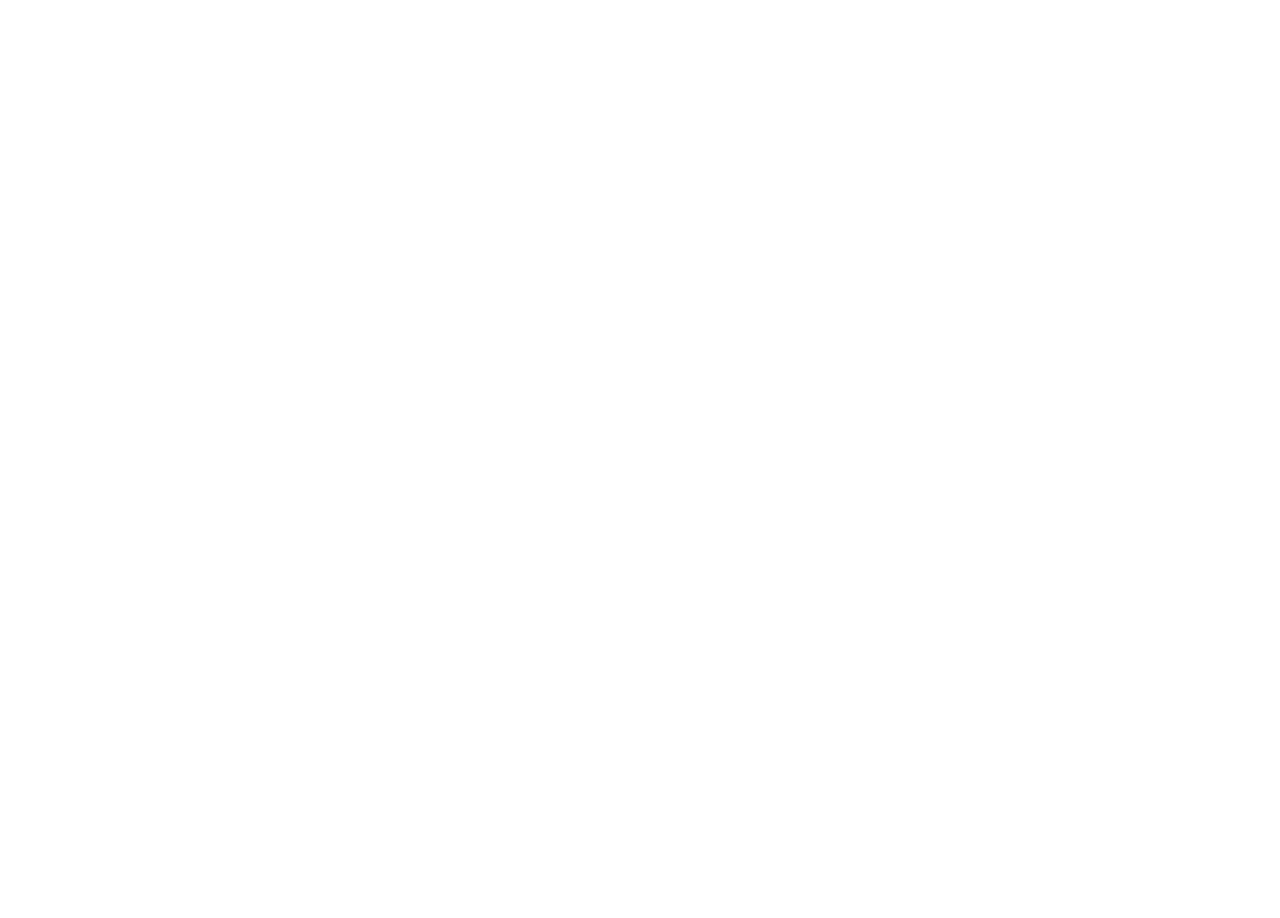
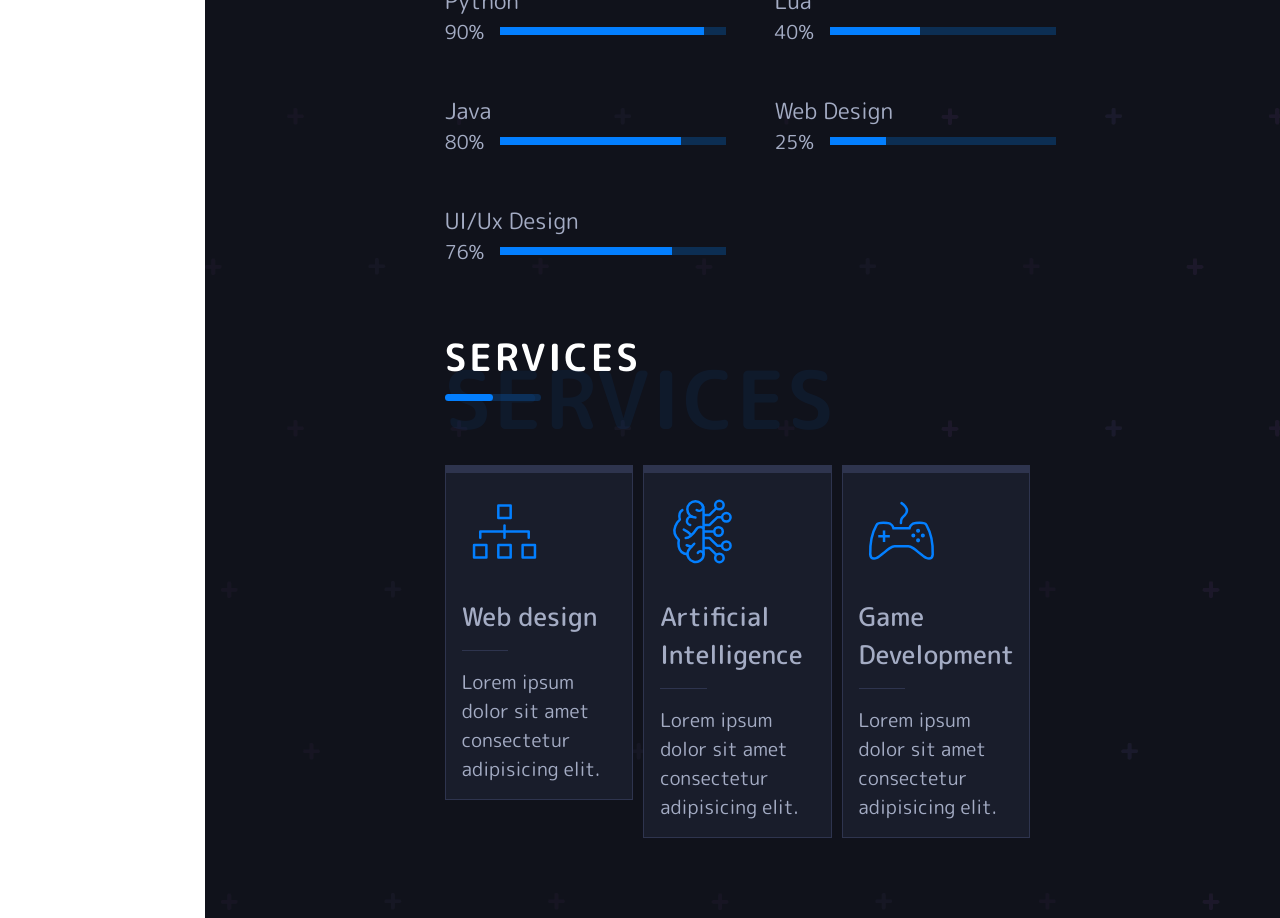
Before and after one commit to S-Solomon/ReactJSPortfolio, a React (Create React App) app: page /about in a window 1280 px wide. Shown: the part 1180-2098 px from the top of the page. Before the commit the page ends 889 px from the top, so only its background shows below. Built offline with nearby package versions, Linux system fonts and the light colour scheme.

Commit message:
aboutpage

```diff
--- a/src/App.scss
+++ b/src/App.scss
@@ -3,6 +3,8 @@
 @import './styles/navbar' ;
 @import './styles/title' ;
 @import './styles/about' ;
+@import './styles/skills' ;
+@import './styles/services' ;
 
 
 * {
--- /dev/null
+++ b/src/components/ServicesSection.js
@@ -0,0 +1,17 @@
+import React from 'react'
+
+function ServicesSection({ image, title, text }) {
+    return (
+        <div className="ServicesSection">
+            <div className="service">
+                <div className="service-content">
+                    <img src={image} alt=""/>
+                    <h5 className="s-title">{title}</h5>
+                    <p className="s-text">{text}</p>
+                </div>
+            </div>
+        </div>
+    )
+}
+
+export default ServicesSection
--- /dev/null
+++ b/src/components/SkillsSection.js
@@ -0,0 +1,21 @@
+import React from 'react'
+
+function SkillsSection({ skill, progress, width }) {
+    return (
+        <div className="SkillsSection">
+            <div className="skills-container">
+                <h5 className="skill-title">{skill}</h5>
+                <div className="skill-bar">
+                    <p className="skill-text">{progress}</p>
+                    <div className="skill-progress">
+                        <div className="progress">
+                            <div className="inner-progress" style={{width:width}}></div>
+                        </div>
+                    </div>
+                </div>
+            </div>
+        </div>
+    )
+}
+
+export default SkillsSection
--- a/src/pages/AboutPage.js
+++ b/src/pages/AboutPage.js
@@ -1,12 +1,42 @@
-import React from 'react'
-import ImageSection from '../components/ImageSection'
-import Title from '../components/Title'
+import React from 'react' ;
+import ImageSection from '../components/ImageSection' ;
+import ServicesSection from '../components/ServicesSection';
+import SkillsSection from '../components/SkillsSection';
+import Title from '../components/Title' ;
+import design from '../img/design.svg' ;
+import intelligence from '../img/intelligence.svg';
+import gamedev from '../img/game-dev.svg';
 
 function AboutPage() {
     return (
         <div className="AboutPage">
             <Title title={'About Me'} span={'About Me'}/>
             <ImageSection />
+            <Title title={'My Skills'} span={'My Skills'}/>
+            <div className="skillsContainer">
+                <SkillsSection skill={'Javascript'} progress={'70%'} width={'70%'} />
+                <SkillsSection skill={'Typescript'} progress={'30%'} width={'30%'} />
+                <SkillsSection skill={'React Js'} progress={'70%'} width={'70%'} />
+                <SkillsSection skill={'Node Js'} progress={'80%'} width={'80%'} />
+                <SkillsSection skill={'Python'} progress={'90%'} width={'90%'} />
+                <SkillsSection skill={'Lua'} progress={'40%'} width={'40%'} />
+                <SkillsSection skill={'Java'} progress={'80%'} width={'80%'} />
+                <SkillsSection skill={'Web Design'} progress={'25%'} width={'25%'} />
+                <SkillsSection skill={'UI/Ux Design'} progress={'76%'} width={'76%'} />
+            </div>
+
+            <Title title={'Services'} span={'Services'}/>
+            <div className="servicesContainer">
+                <ServicesSection image={design} title={'Web design'}
+                text={'Lorem ipsum dolor sit amet consectetur adipisicing elit.'}
+                />
+                <ServicesSection image={intelligence} title={'Artificial Intelligence'}
+                text={'Lorem ipsum dolor sit amet consectetur adipisicing elit.'}
+                />
+                <ServicesSection image={gamedev} title={'Game Development'}
+                text={'Lorem ipsum dolor sit amet consectetur adipisicing elit.'}
+                />
+            </div>
         </div>
     )
 }
--- a/src/styles/_about.scss
+++ b/src/styles/_about.scss
@@ -59,3 +59,11 @@
         width: 100%;
     }
 }
+
+.skillsContainer {
+    display: grid;
+    grid-template-columns: repeat(2, 1fr);
+    column-gap: 4rem;
+    row-gap: 3rem;
+    margin: 4rem 0;
+}
--- /dev/null
+++ b/src/styles/_services.scss
@@ -0,0 +1,39 @@
+.ServicesSection {
+    .service {
+        width: 95%;
+        background-color: #191D2B;
+        border-left: 1px solid #2e344e;
+        border-right: 1px solid #2e344e;
+        border-bottom: 1px solid #2e344e;
+        border-top: 8px solid #2e344e;
+        transition: all .4s ease-in-out;
+        &:hover {
+            border-top: 8px solid #037FFF;
+        }
+        .service-content {
+            padding: 1rem;
+            .s-title {
+                font-size: 1.6rem;
+                font-weight: 500;
+                position: relative;
+                padding-bottom: 1rem;
+                margin: 1rem 0;
+                &::after {
+                    content: "";
+                    position: absolute;
+                    bottom: 0;
+                    left: 0;
+                    width: 30%;
+                    height: 1px;
+                    background-color: #2e344e;
+                }
+            }
+        }
+    }
+}
+
+.servicesContainer {
+    display: flex;
+    justify-content: space-between;
+    margin-top: 4rem;
+}
--- /dev/null
+++ b/src/styles/_skills.scss
@@ -0,0 +1,35 @@
+.SkillsSection {
+}
+
+.skills-container {
+    // margin: 4rem 0;
+    .skill-title {
+        font-size: 1.4rem;
+        font-weight: 400;
+    }
+
+    .skill-bar {
+        display: flex;
+        align-items: center;
+        // .skill-text {
+        // }
+        .skill-progress {
+            width: 100%;
+            .progress {
+                width: 100%;
+                height: .5rem;
+                // background-color: red;
+                background-color: #0381ff3f;
+                margin-left: 1rem;
+                position: relative;
+                .inner-progress {
+                    position: absolute;
+                    background-color: #037FFF;
+                    height: 100%;
+                    bottom: 0;
+                    left: 0;
+                }
+            }
+        }
+    }
+}
```
